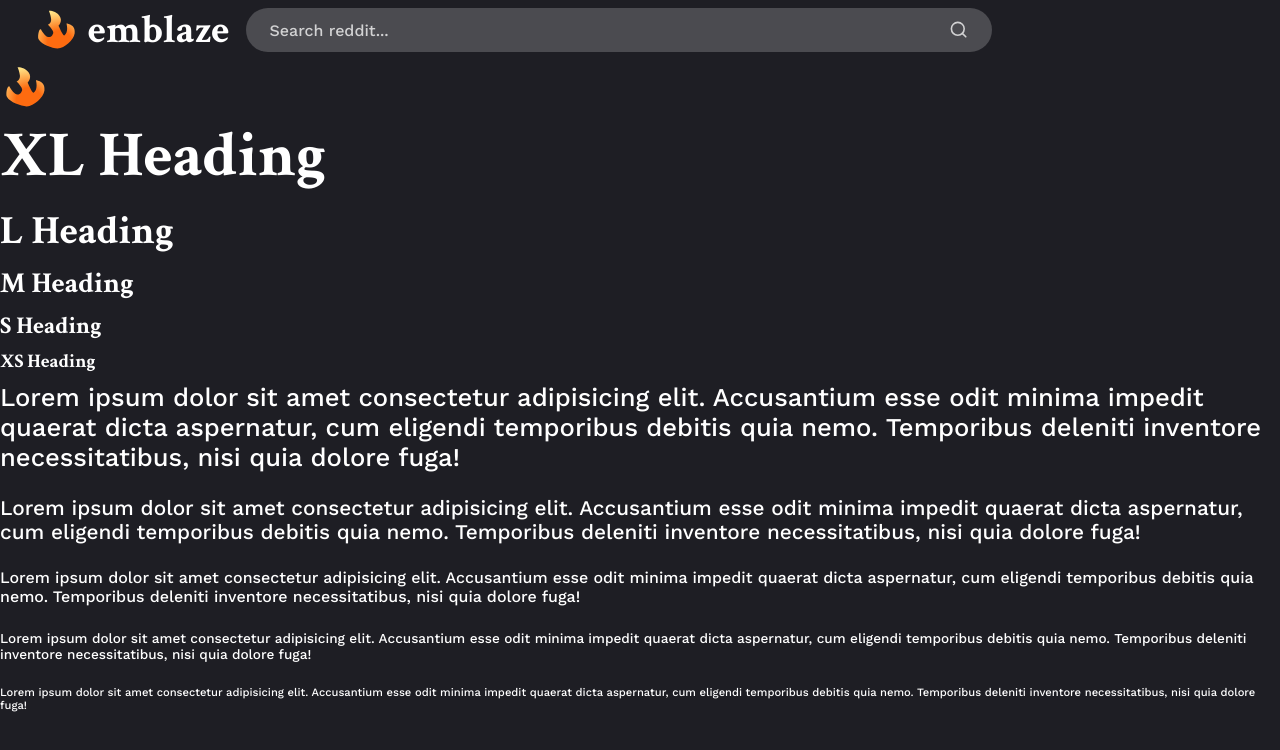
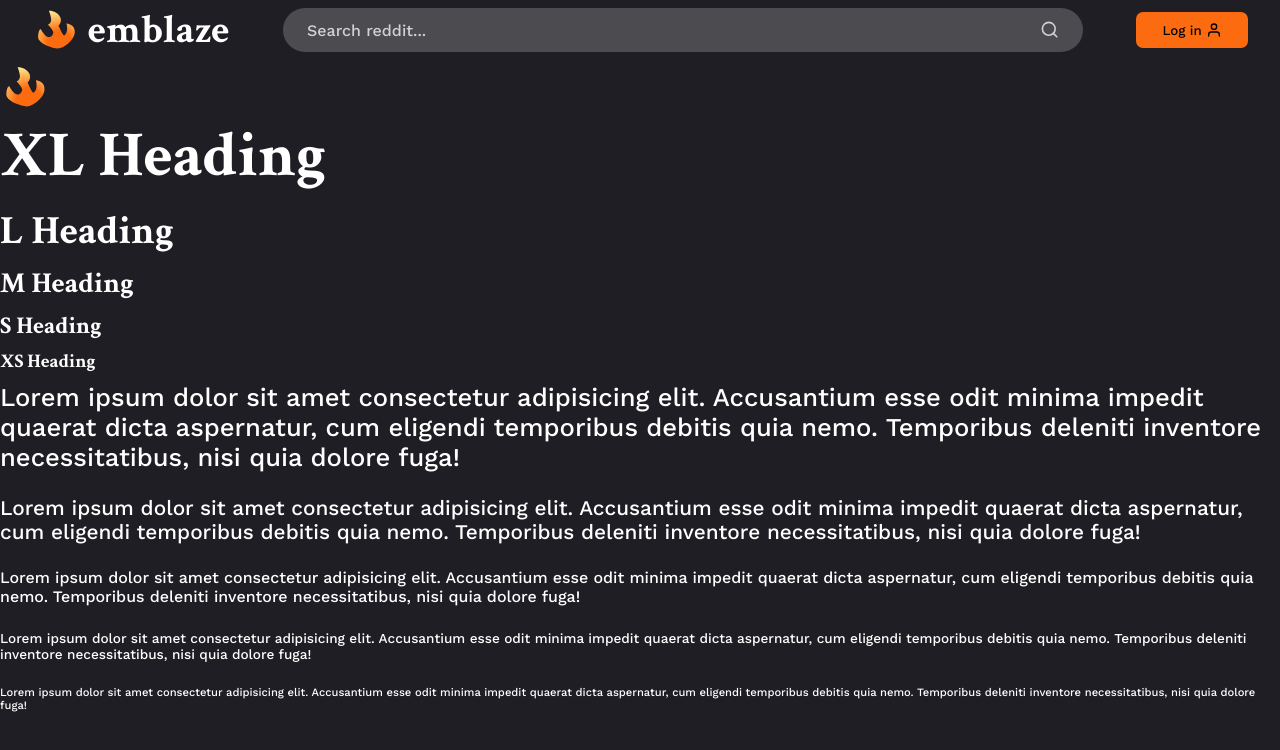
Before and after one commit to nicholas-roether/emblaze, a React (Create React App) app: page / in a window 1280 px wide. Shown: the top 750 px of the page. Built offline with nearby package versions, Linux system fonts and the light colour scheme.

Commit message:
Add login button

```diff
--- /dev/null
+++ b/src/components/lib/button.tsx
@@ -0,0 +1,53 @@
+import { useTheme } from "@emotion/react";
+import { ColorShades } from "../../utils/color";
+import { BasePropsWithChildren } from "../../utils/types";
+import Text from "./typography/Text";
+
+interface ButtonProps extends BasePropsWithChildren<HTMLButtonElement> {
+	variant?: "primary" | "secondary" | "text";
+}
+
+function Button({ variant = "primary", children, css, ...props }: ButtonProps) {
+	const theme = useTheme();
+	let textColor: string;
+	let bgColor: ColorShades | null = null;
+	switch (variant) {
+		case "primary":
+			bgColor = theme.colors.primary;
+			textColor = theme.colors.onPrimary;
+			break;
+		case "secondary":
+			bgColor = theme.colors.secondary;
+			textColor = theme.colors.onSecondary;
+			break;
+		case "text":
+			textColor = theme.colors.onPrimary;
+	}
+	return (
+		<button
+			css={{
+				appearance: "none",
+				padding: theme.spacing(2, 6),
+				cursor: "pointer",
+				backgroundColor: bgColor?.[500] ?? "transparent",
+				border: `2px ${bgColor?.[500] ?? "transparent"} solid`,
+				color: textColor,
+				borderRadius: theme.borderRadius,
+
+				"&:hover": {
+					borderColor: bgColor?.[800]
+				},
+
+				"&:active": {
+					backgroundColor: bgColor?.[600]
+				}
+			}}
+		>
+			<Text css={{ color: theme.colors.onPrimary }}>{children}</Text>
+		</button>
+	);
+}
+
+export default Button;
+
+export type { ButtonProps };
--- a/src/components/page/TopBar.tsx
+++ b/src/components/page/TopBar.tsx
@@ -2,6 +2,7 @@ import { useTheme } from "@emotion/react";
 import Icon from "../../assets/Icon";
 import Heading from "../lib/typography/Heading";
 import SearchBar from "./SearchBar";
+import UserSection from "./UserSection";
 
 function Logo(): JSX.Element {
 	const theme = useTheme();
@@ -19,11 +20,6 @@ function Logo(): JSX.Element {
 	);
 }
 
-function TopBarMenu(): JSX.Element {
-	const theme = useTheme();
-	return <span css={{ width: theme.spacing(60) }} />;
-}
-
 function TopBar(): JSX.Element {
 	const theme = useTheme();
 	return (
@@ -39,7 +35,7 @@ function TopBar(): JSX.Element {
 		>
 			<Logo />
 			<SearchBar />
-			<TopBarMenu />
+			<UserSection />
 		</section>
 	);
 }
--- /dev/null
+++ b/src/components/page/UserSection.tsx
@@ -0,0 +1,13 @@
+import { FiUser } from "react-icons/fi";
+import Button from "../lib/button";
+import Icon from "../lib/Icon";
+
+function UserSection(): JSX.Element {
+	return (
+		<Button>
+			Log in <Icon css={{ verticalAlign: "bottom" }}>{FiUser}</Icon>
+		</Button>
+	);
+}
+
+export default UserSection;
--- a/src/theme.ts
+++ b/src/theme.ts
@@ -47,7 +47,8 @@ const theme: Theme = createTheme({
 		m: "1.2em",
 		l: "1.56em",
 		xl: "1.92em"
-	}
+	},
+	borderRadius: "7px"
 });
 
 export default theme;
--- a/src/utils/theming.ts
+++ b/src/utils/theming.ts
@@ -23,6 +23,7 @@ interface ThemeData {
 	};
 	breakpoints: Record<Size, number>;
 	iconSizes: Record<Size, string>;
+	borderRadius: string;
 }
 
 class MediaQuery {
```
